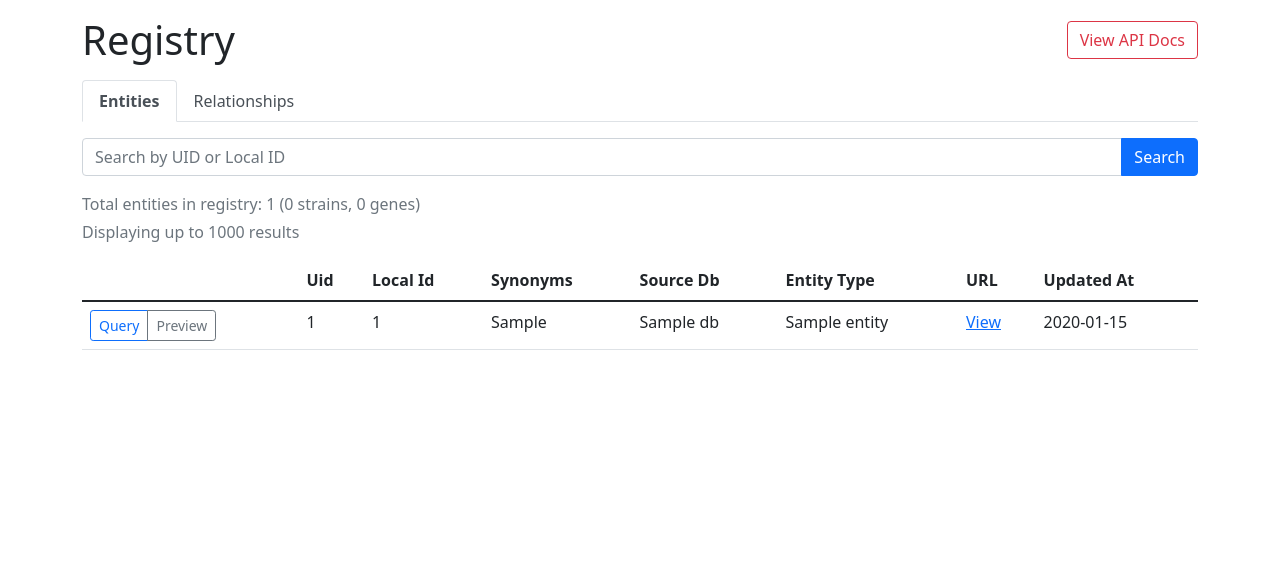
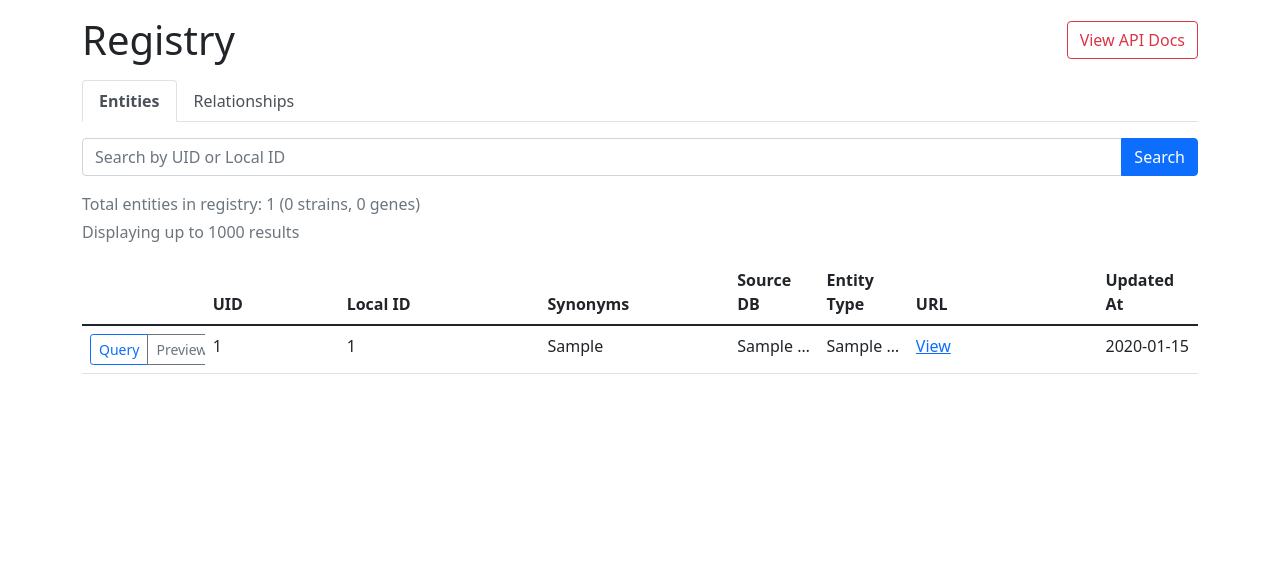
Before and after one commit to biosustain/db-interop-registry, a Flask app: page / in a window 1280 px wide. Shown: the part 56-629 px from the top of the page. Run offline with Flask 3, Linux system fonts and the light colour scheme; tables that the repository leaves empty hold one stand-in row (values such as "Sample post").

Commit message:
modify column names and fix column widths for entity table

```diff
--- a/src/backend/templates/mappings_list.html
+++ b/src/backend/templates/mappings_list.html
@@ -40,6 +40,31 @@
             white-space: nowrap;
             display: inline-block;
         }
+
+        /* Fixed column widths for entities table */
+        .entities-table { table-layout: fixed; width: 100%; }
+        .entities-table th:nth-child(1),
+        .entities-table td:nth-child(1) { width: 11%; }  /* Actions >=11 */
+        .entities-table th:nth-child(2),
+        .entities-table td:nth-child(2) { width: 12%; }  /* UID >=12 */
+        .entities-table th:nth-child(3),
+        .entities-table td:nth-child(3) { width: 18%; }  /* Local ID */
+        .entities-table th:nth-child(4),
+        .entities-table td:nth-child(4) { width: 17%; }  /* Synonyms */
+        .entities-table th:nth-child(5),
+        .entities-table td:nth-child(5) { width: 8%; }  /* Source DB */
+        .entities-table th:nth-child(6),
+        .entities-table td:nth-child(6) { width: 8%; }  /* Entity Type */
+        .entities-table th:nth-child(7),
+        .entities-table td:nth-child(7) { width: 17%; }  /* URL */
+        .entities-table th:nth-child(8),
+        .entities-table td:nth-child(8) { width: 9%; }  /* Updated At */
+
+        .entities-table td { overflow: hidden; text-overflow: ellipsis; white-space: nowrap; }
+        .entities-table td:nth-child(3),
+        .entities-table td:nth-child(4),
+        .entities-table td:nth-child(7) { white-space: normal; word-break: break-word; overflow: visible; text-overflow: clip; }
+
     </style>
 {% endblock %}
 {% block content %}
@@ -99,14 +124,14 @@
     Displaying up to {{ result_cap }} result{% if result_cap != 1 %}s{% endif %}
     {% endif %}
 </p>
-<table class="table mappings-list-table">
+<table class="table entities-table" id="entities-table">
     <thead>
         <tr>
             <th></th>
-            <th>Uid</th>
-            <th>Local Id</th>
+            <th>UID</th>
+            <th>Local ID</th>
             <th>Synonyms</th>
-            <th>Source Db</th>
+            <th>Source DB</th>
             <th>Entity Type</th>
             <th>URL</th>
             <th>Updated At</th>
```
